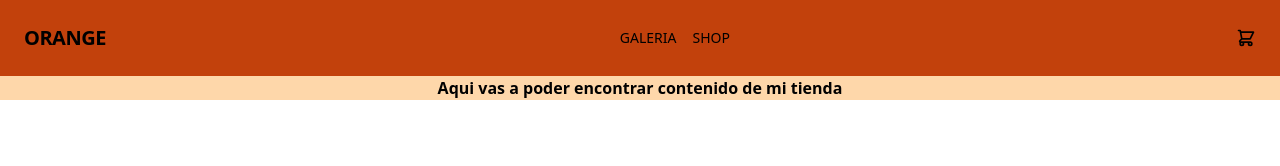
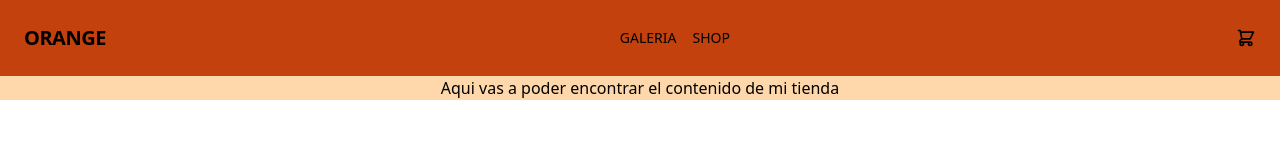
Before and after one commit to clara-vg/orange-app, a React (Create React App) app: page / in a window 1280 px wide. Shown: the top 166 px of the page. Built offline with nearby package versions, Linux system fonts and the light colour scheme.

Commit message:
correccion del landing con props

```diff
--- a/src/App.js
+++ b/src/App.js
@@ -8,7 +8,7 @@ function App() {
     <div className="App">
 
       <NavBar />
-      <ItemListContainer />
+      <ItemListContainer label="Aqui vas a poder encontrar el contenido de mi tienda" />
 
     </div>
   );
--- a/src/components/itemlistcontainer/ItemListContainer.jsx
+++ b/src/components/itemlistcontainer/ItemListContainer.jsx
@@ -1,9 +1,8 @@
-import React from 'react'
 
-const ItemListContainer = () => {
+const ItemListContainer = (props) => {
   return (
     <div>
-      <p> <strong> Aqui vas a poder encontrar contenido de mi tienda </strong></p>
+      {props.label}
     </div>
   )
 }
```
